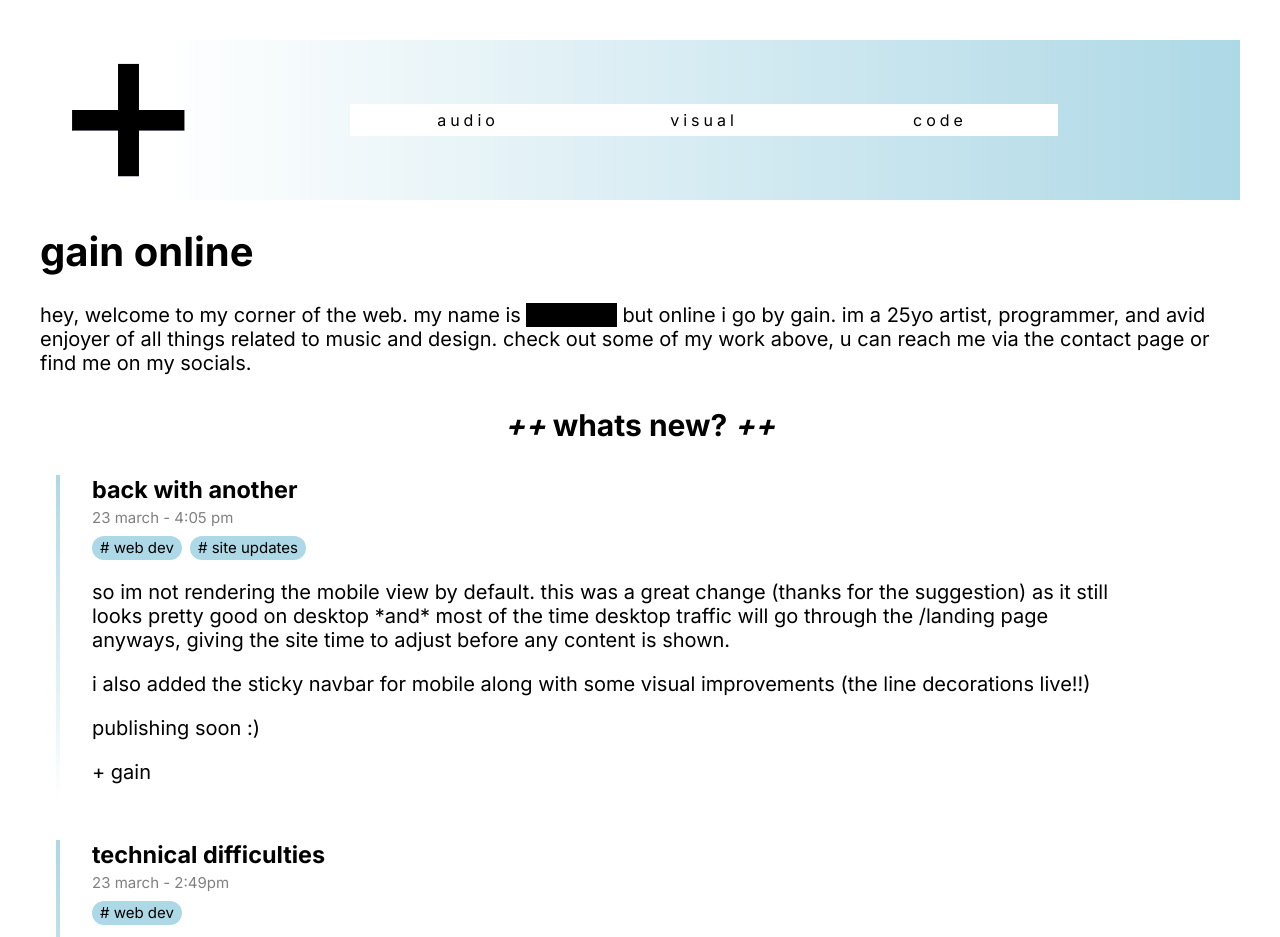
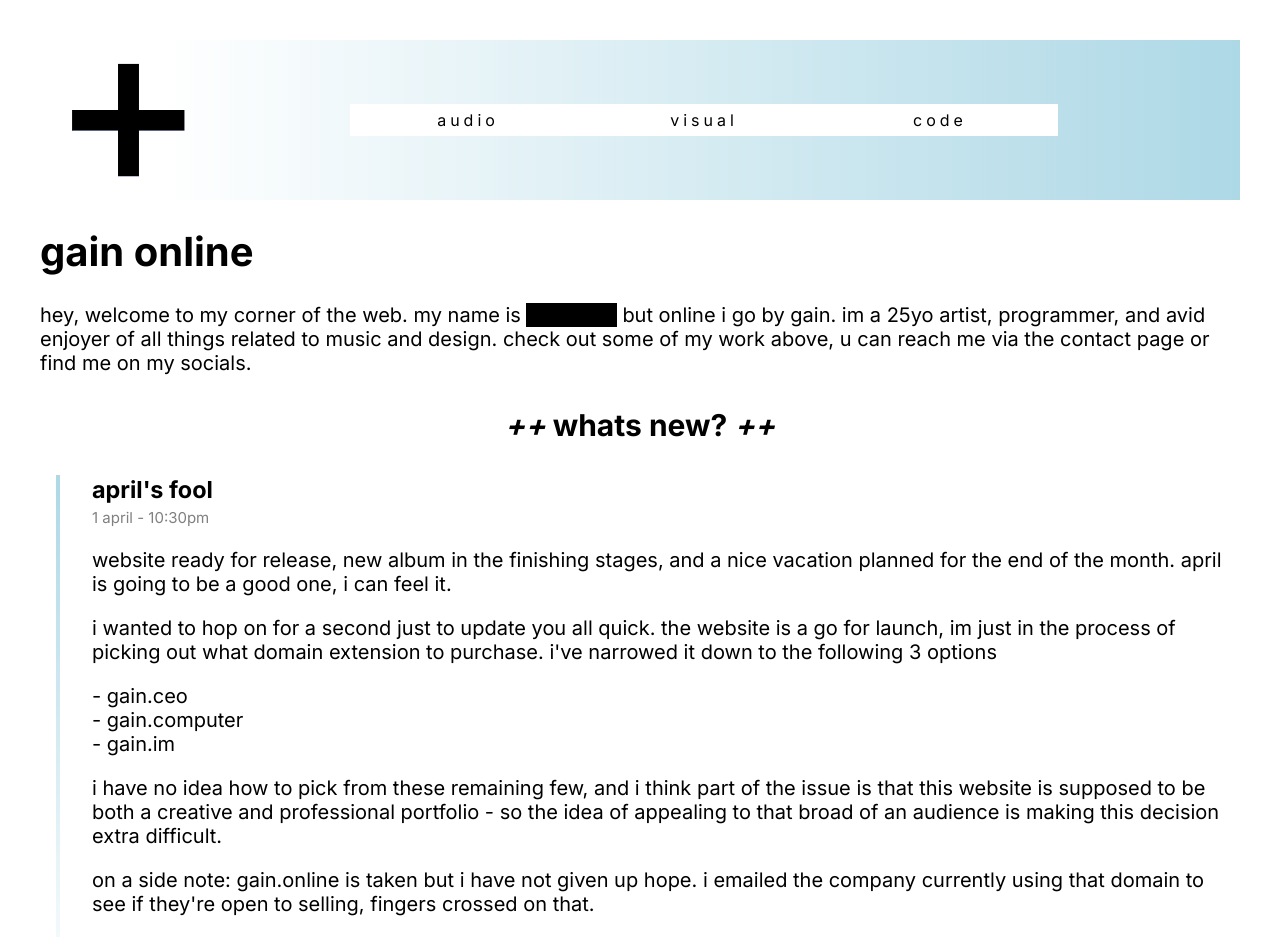
Before and after one commit to hharris56/gain.online, a Next.js app: page /home in a window 1280 px wide. Shown: the top 937 px of the page. Built offline with nearby package versions, Linux system fonts and the light colour scheme.

Commit message:
new post, disable an old post bc it break formatting

```diff
--- a/src/app/globals.css
+++ b/src/app/globals.css
@@ -23,7 +23,7 @@
 }
 
 .post-container{
-  width: 93%;
+  min-width: 100%;
   /* background-color: red; */
 
   padding: 0rem 0rem 0.5rem 0rem;
@@ -32,6 +32,7 @@
 
   display: flex;
   flex-direction: row;
+  /* overflow-x: scroll; */
 }
 
 .open{
--- a/src/app/home/home.css
+++ b/src/app/home/home.css
@@ -5,6 +5,6 @@
 
 .home-content-container{
     max-width: 100%;
-    padding-right: 2rem;
+    padding-right: 1rem;
     margin: 2rem 0rem 2rem 0rem;
 }
--- a/src/app/home/posts/posts.tsx
+++ b/src/app/home/posts/posts.tsx
@@ -6,7 +6,6 @@ import MediaPlayer from "../../../components/mediaPlayer/mediaPlayer";
 import "./posts.css"
 import { getFromMasterDict } from "../../../models/artMasterList";
 import { Gallery } from "../../../components/gallery/gallery";
-import { useIsMobile } from "../../../hooks/mobileHooks";
 import ExpandButton from "../../../components/buttons/expandButton";
 
 export default function Posts(){
@@ -15,6 +14,7 @@ export default function Posts(){
     // TODO: implement filtering based on tags
 
     var posts = [
+        <Apr1 key="4/1" />,
         <Mar23pt2 key="3/23-2" />,
         <Mar23 key="3/23"/>,
         <Mar18 key="3/18"/>,
@@ -30,28 +30,40 @@ export default function Posts(){
         <Jan28 key="1/28"/>,
         <Jan20 key="1/20"/>,
         <Jan14pt2 key="1/14-2"/>,
-        <Jan14 key="1/14"/>,
+        // <Jan14 key="1/14"/>,
         <Jan13 key="1/13"/>,
         <Jan7 key="1/7"/>
     ]
 
-    const dotClass: string = useIsMobile() ? "dotdotdot-mobile" : "dotdotdot"
-
     return (
         <div>
             {expanded ? posts : posts.slice(0, 3)}
-            {/* <div className="expand-button" onClick={() => setExpanded(!expanded)}>
-                {!expanded ?
-                <div style={{display:"flex", flexDirection:"row", width:"fit-content"}}>
-                    <h1 className={dotClass}>.</h1>
-                    <h1 className={dotClass} style={{animationDelay:"0.2s"}}>.</h1>
-                    <h1 className={dotClass} style={{animationDelay:"0.4s"}}>.</h1>
-                </div> :
-                <img src="/logos/logo black.png" style={{maxHeight: "100%"}} className="open"/>
-                }
-            </div> */}
             <ExpandButton expanded={expanded} callback={() => setExpanded(!expanded)} />
         </div>
+    )
+}
+
+function Apr1(){
+    return (
+        <BlogPost title="april's fool" date="1 april - 10:30pm">
+            website ready for release, new album in the finishing stages, and a nice vacation planned for the end of the month. april is going to be a good one, i can feel it.
+            <Break/>
+            i wanted to hop on for a second just to update you all quick. the website is a go for launch, im just in the process of picking out what domain extension to purchase. i've narrowed it down to the following 3 options
+            <Break/>
+            - gain.ceo
+            <div/>
+            - gain.computer
+            <div/>
+            - gain.im
+            <Break/>
+            i have no idea how to pick from these remaining few, and i think part of the issue is that this website is supposed to be both a creative and professional portfolio - so the idea of appealing to that broad of an audience is making this decision extra difficult.
+            <Break/>
+            on a side note: gain.online is taken but i have not given up hope. i emailed the company currently using that domain to see if they're open to selling, fingers crossed on that.
+            <Break/>
+            i'll drop an update when the site goes live, chat then :)
+            <Break/>
+            + gain
+        </BlogPost>
     )
 }
 
--- a/src/app/visual/page.tsx
+++ b/src/app/visual/page.tsx
@@ -40,7 +40,7 @@ function TimelineItem(props: TimelineProps){
 
     var layout = isMobile?
     ( // mobile view
-        <div style={{width: "100%"}} className="post-container">
+        <div className="post-container">
             <div className="line-decoration-mobile" />
             <div className="timeline-item">
                 <div className="timeline-mobile-header">
--- a/src/components/blog/blog.tsx
+++ b/src/components/blog/blog.tsx
@@ -15,7 +15,6 @@ function BlogPost(props: BlogProps){
 
     return (
         <div className="post-container" key={props.title}>
-            {/* {!isMobile? <div className="line-decoration" /> : <></>} */}
             <div className={"line-decoration" + (isMobile? "-mobile" : "")} />
             <div>
                 <h3 style={{marginBottom: "0rem", marginTop: "0rem"}}>{props.title}</h3>
@@ -24,7 +23,9 @@ function BlogPost(props: BlogProps){
                     {props.tags.map(t => Tag(t))}
                 </div> : <></>}
                 <Break/>
-                {props.children}
+                <div className="post-content">
+                    {props.children}
+                </div>
                 <div className='post-divider' />
             </div>
         </div>
--- a/src/components/gallery/gallery.css
+++ b/src/components/gallery/gallery.css
@@ -34,7 +34,7 @@
     width: 100%;
 
     display: flex;
-    overflow: scroll;
+    overflow-y: scroll;
 }
 
 .mobile-gallery-image{
```
